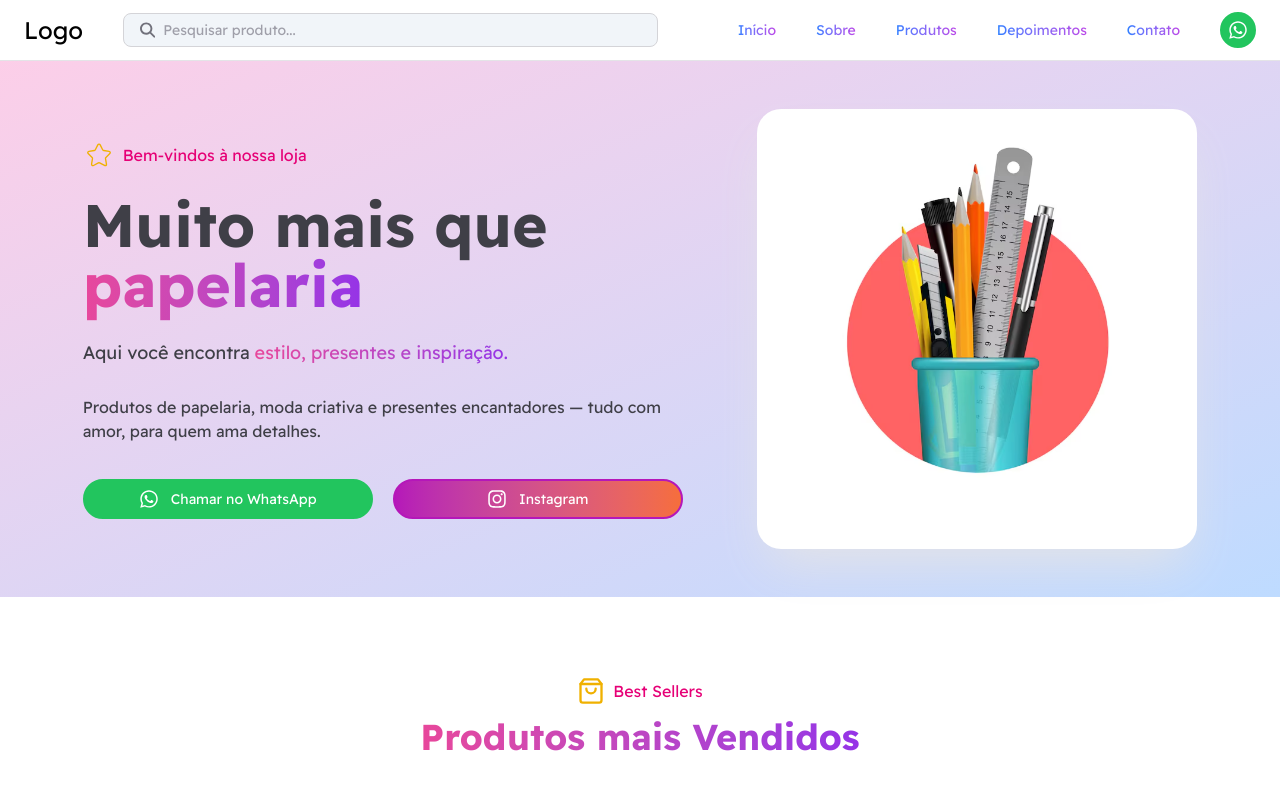
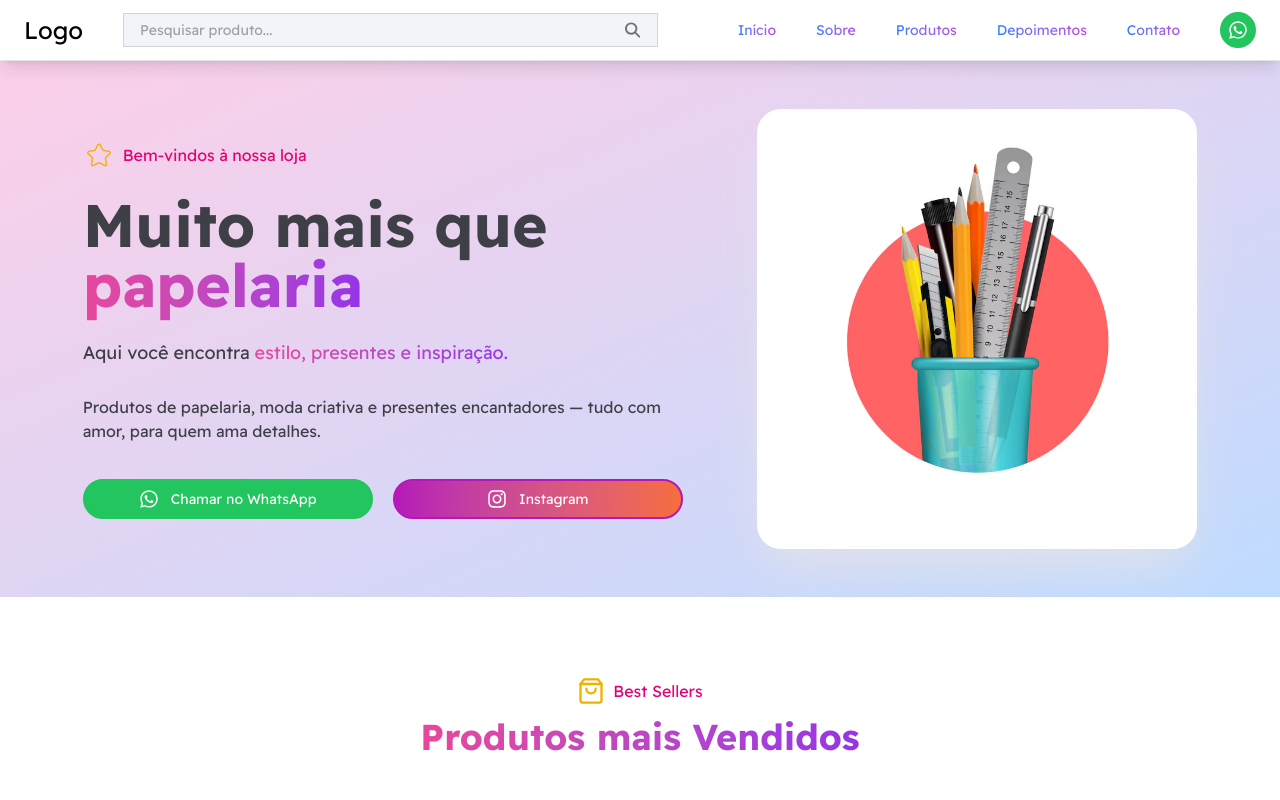
Before and after one commit to PaivaProgDev/papelaria, a React (Vite) app: page / in a window 1280 px wide. Shown: the top 800 px of the page. Built offline with nearby package versions, Linux system fonts and the light colour scheme.

Commit message:
Aprimoramento e melhorias na barra de pesquisa

```diff
--- a/src/components/Header.jsx
+++ b/src/components/Header.jsx
@@ -3,7 +3,7 @@ import Links from "./Links"
 import { useState } from "react"
 import { IoMdClose } from "react-icons/io"
 import { ButtonWhats } from "./Button"
-import { TextBlue, TextPink } from "./TextColor"
+import { TextBlue } from "./TextColor"
 import SearchBar from "./SearchBar"
 
 const Header = () => {
@@ -14,7 +14,7 @@ const Header = () => {
 
     const { links } = Links()
     return (
-        <header className="sticky top-0">
+        <header className="sticky top-0 shadow-lg">
             <div className="flex items-center gap-10 z-[999] px-6 py-3  border-b bg-white border-zinc-200 justify-between">
                 <h1 className="text-2xl">Logo</h1>
                 <div className="hidden w-full  justify-center max-w-200 sm:flex">
--- a/src/components/SearchBar.jsx
+++ b/src/components/SearchBar.jsx
@@ -10,11 +10,10 @@ const SearchBar = () => {
     const [showItems, setShowItems] = useState(false)
 
     const handleInputValue = (e) => {
-        e === '' ? setShowItems(false) : setShowItems(true)
-        const normalize = e.normalize("NFD").replace(/[\u0300-\u036f]/g, "");
-
+        const value = e.target.value
+        setShowItems(value !== "")
+        const normalize = value.normalize("NFD").replace(/[\u0300-\u036f]/g, "");
         const filtered = data.filter(f => f.title.toLowerCase().includes(normalize.toLowerCase()))
-        e ? setShowItems(true) : setShowItems(false)
         setItemSearched(filtered)
 
     }
@@ -30,39 +29,31 @@ const SearchBar = () => {
 
     return (
         <div className="relative w-full flex justify-center">
-            <label className="flex items-center z-10 w-full bg-slate-100 focus-within:outline-2 border-zinc-300 outline-violet-500 gap-2 border rounded-lg py-1.5 px-4">
+            <label className="flex items-center z-10 w-full bg-slate-100 focus-within:outline-2 border-zinc-300 outline-violet-500 gap-2 border py-1.5 px-4">
+                <input onChange={handleInputValue} className="placeholder:text-zinc-400 w-full text-sm outline-0" type="serach" placeholder="Pesquisar produto..." />
                 <FaMagnifyingGlass className="text-zinc-500" />
-                <input onChange={(e) => {
-                    handleInputValue(e.target.value)
-                }} className="placeholder:text-zinc-400 w-full text-sm outline-0" type="serach" placeholder="Pesquisar produto..." />
             </label>
             {showItems &&
                 <>
                     <div onClick={() => setShowItems(false)} className="top-0 bottom-0 right-0 -z-10 left-0 bg-[#000000d5] fixed"></div>
-                    <div className={` absolute shadow-xl py-5 w-full  flex justify-between rounded-b-2xl bg-zinc-50 top-10.5 sm:top-11.5`}>
+                    <div className={` absolute shadow-xl w-full flex justify-between bg-zinc-50 top-8.5 border border-t-0 border-zinc-200`}>
                         {itemSearched.length ?
-                            <ul className={`${itemSearched ? "block" : "hidden"} w-full overflow-y-auto h-60`} >
-                                <div className="px-6">
-                                    <IoMdClose onClick={() => setShowItems(false)} className="place-self-end cursor-pointer size-6 mb-2 text-red-400" />
-                                </div>
+                            <ul className={`${itemSearched ? "block" : "hidden"} w-full overflow-y-auto `} >
                                 {
                                     itemSearched.map((searched) => (
                                         <li key={searched.id} className={`border-zinc-300 `}>
                                             {/* <img className="w-25 h-18 object-cover" src={searched.img} alt="" /> */}
                                             <div className="w-full ">
-                                                <span className="text-sm flex items-center gap-6 justify-between px-6 cursor-pointer py-2 hover:bg-zinc-300 w-full font-light">
+                                                <span className="text-sm flex items-center gap-4 px-3 py-2 cursor-pointer hover:bg-zinc-300 w-full font-light">
+                                                    <span><HiMagnifyingGlass /></span>
                                                     <span>{searched.title}</span>
-                                                    <span><HiMagnifyingGlass /></span>
                                                 </span>
                                             </div>
                                         </li>
                                     ))
                                 }
                             </ul> :
-                            <div className="w-full px-6">
-                                <div className="px-6 ">
-                                    <IoMdClose onClick={() => setShowItems(false)} className="place-self-end cursor-pointer size-6 mb-2 text-red-400" />
-                                </div>
+                            <div className="w-full px-3 py-2">
                                 <p className="text-sm text-center font-light">Nenhum produto encontrado...</p>
                             </div>}
                     </div>
```
